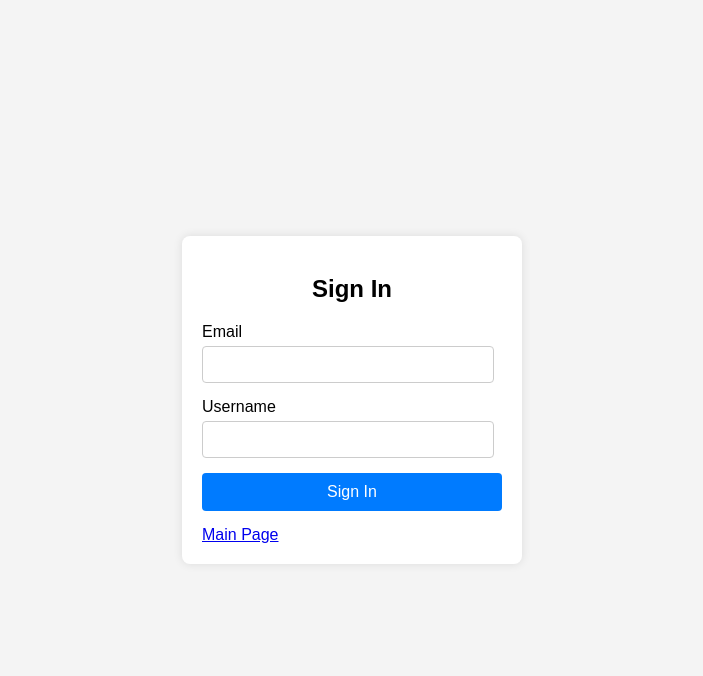
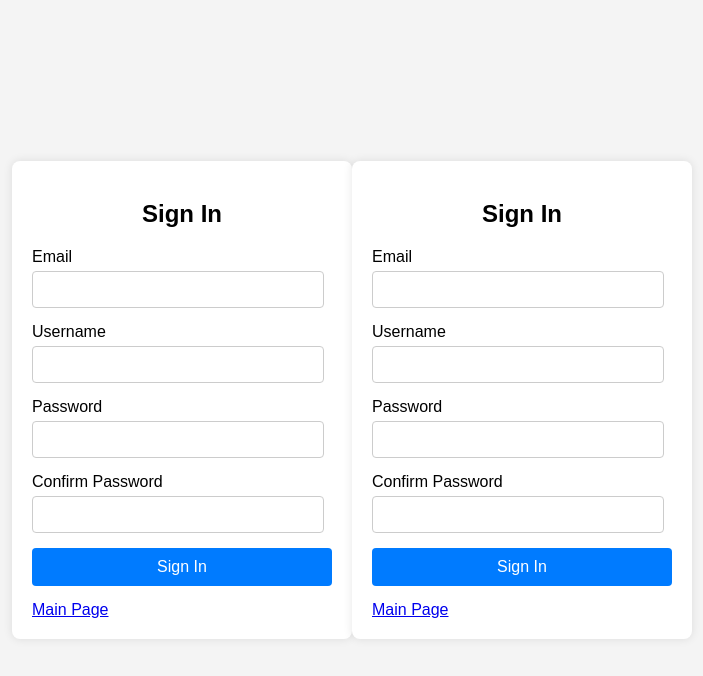
Before and after one commit to MagnusAustin/super-octo-broccoli, a Flask app: page /signinpage in a window 1280 px wide. Shown: the top 676 px of the page, without its empty margins (288-991 px from the left). Run offline with Flask 3, Linux system fonts and the light colour scheme.

Commit message:
Updated signinpage.html

```diff
--- a/templates/signinpage.html
+++ b/templates/signinpage.html
@@ -67,13 +67,108 @@
             </div>
             <div class="form-group">
                 <label for="username">Username</label>
-                <input type="username" id="username" name="username" required>
+                <input type="text" id="username" name="username" required>
+            </div>
+            <div class="form-group">
+                <label for="password">Password</label>
+                <input type="password" id="password" name="password" required>
+            </div>
+            <div class="form-group">
+                <label for="confirm-password">Confirm Password</label>
+                <input type="password" id="confirm-password" name="confirm-password" required>
             </div>
             <div class="form-group">
                 <button type="submit">Sign In</button>
             </div>
-            <a href="/">Main Page</a>
+			<a href="/">Main Page</a>
         </form>
     </div>
 </body>
 </html>
+<!DOCTYPE html>
+<html lang="en">
+<head>
+    <meta charset="UTF-8">
+    <meta name="viewport" content="width=device-width, initial-scale=1.0">
+    <title>Sign-In Page</title>
+    <style>
+        body {
+            font-family: Arial, sans-serif;
+            background-color: #f4f4f4;
+            display: flex;
+            justify-content: center;
+            align-items: center;
+            height: 100vh;
+            margin: 0;
+        }
+        .container {
+            background-color: white;
+            padding: 20px;
+            border-radius: 8px;
+            box-shadow: 0 0 10px rgba(0, 0, 0, 0.1);
+            width: 300px;
+        }
+        .container h2 {
+            text-align: center;
+            margin-bottom: 20px;
+        }
+        .form-group {
+            margin-bottom: 15px;
+        }
+        .form-group label {
+            display: block;
+            margin-bottom: 5px;
+        }
+        .form-group input {
+            width: 90%;
+            padding: 10px;
+            border: 1px solid #ccc;
+            border-radius: 4px;
+        }
+        .form-group input:focus {
+            border-color: #007BFF;
+            outline: none;
+        }
+        .form-group button {
+            width: 100%;
+            padding: 10px;
+            background-color: #007BFF;
+            border: none;
+            color: white;
+            border-radius: 4px;
+            cursor: pointer;
+            font-size: 16px;
+        }
+        .form-group button:hover {
+            background-color: #0056b3;
+        }
+    </style>
+</head>
+<body>
+    <div class="container">
+        <h2>Sign In</h2>
+        <form>
+            <div class="form-group">
+                <label for="email">Email</label>
+                <input type="email" id="email" name="email" required>
+            </div>
+            <div class="form-group">
+                <label for="username">Username</label>
+                <input type="text" id="username" name="username" required>
+            </div>
+            <div class="form-group">
+                <label for="password">Password</label>
+                <input type="password" id="password" name="password" required>
+            </div>
+            <div class="form-group">
+                <label for="confirm-password">Confirm Password</label>
+                <input type="password" id="confirm-password" name="confirm-password" required>
+            </div>
+            <div class="form-group">
+                <button type="submit">Sign In</button>
+            </div>
+			<a href="/">Main Page</a>
+        </form>
+    </div>
+</body>
+</html>
```
